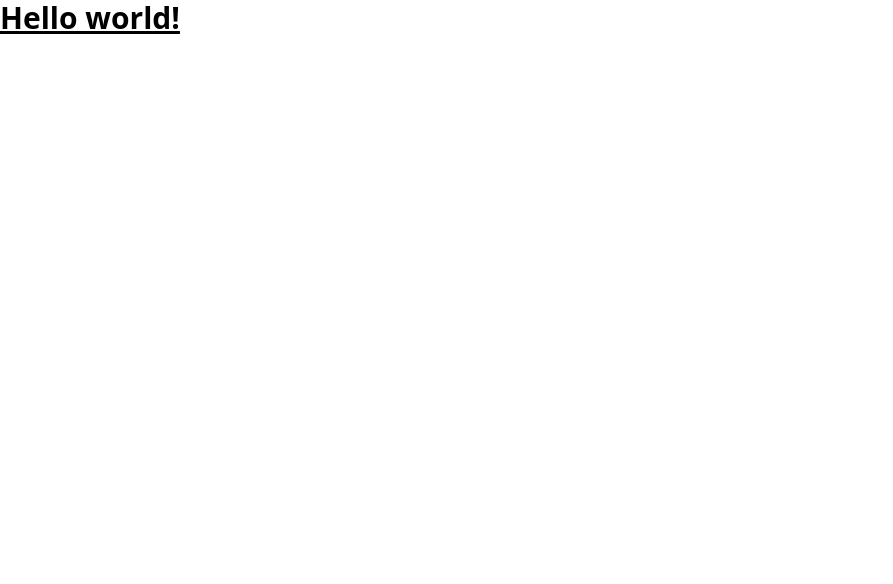
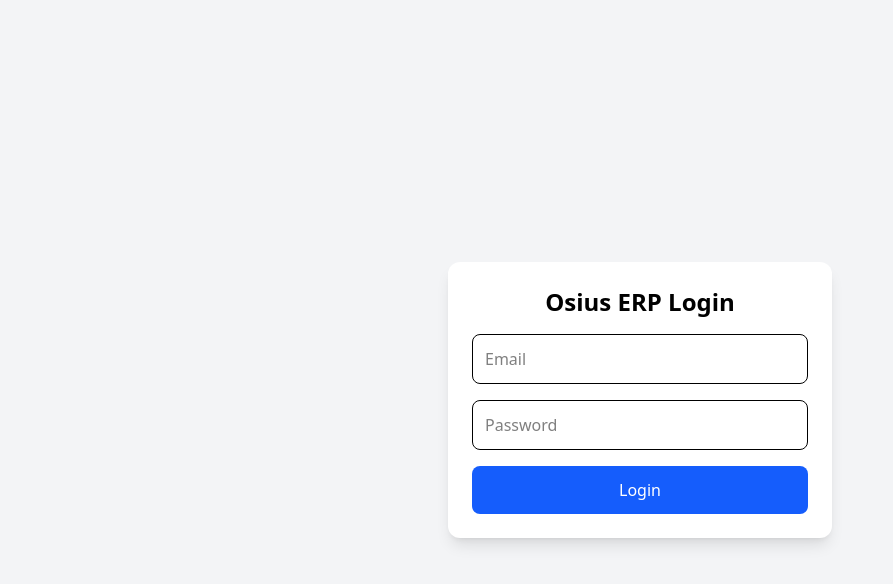
Before and after one commit to cemtanrikut/react-osius-erp, a React (Vite) app: page / in a window 1280 px wide. Shown: the top 584 px of the page, without its empty margins (0-893 px from the left). Built offline with nearby package versions, Linux system fonts and the light colour scheme.

Commit message:
added login and dashboard screens and navigation

```diff
--- a/src/App.jsx
+++ b/src/App.jsx
@@ -1,14 +1,7 @@
-import './App.css'
+import AppRouter from "./routes/AppRouter";
 
 function App() {
-
-  return (
-    <>
-      <h1 class="text-3xl font-bold underline">
-        Hello world!
-      </h1>
-    </>
-  )
+  return <AppRouter />;
 }
 
-export default App
+export default App;
--- /dev/null
+++ b/src/pages/Dashboard.jsx
@@ -0,0 +1,27 @@
+import { useNavigate } from "react-router-dom";
+
+export default function Dashboard() {
+  const navigate = useNavigate();
+
+  const handleLogout = () => {
+    navigate("/");
+  };
+
+  return (
+    <div className="flex flex-col h-screen">
+      <header className="bg-blue-600 text-white p-4 text-center text-xl">
+        Osius ERP Panel
+      </header>
+      <main className="flex-1 p-6">
+        <h1 className="text-2xl font-bold">Hoş geldin! 🎉</h1>
+        <p>ERP paneline giriş yaptın.</p>
+        <button
+          onClick={handleLogout}
+          className="mt-4 bg-red-500 text-white p-3 rounded-lg hover:bg-red-600"
+        >
+          Logout
+        </button>
+      </main>
+    </div>
+  );
+}
--- /dev/null
+++ b/src/pages/Login.jsx
@@ -0,0 +1,47 @@
+import { useState } from "react";
+import { useNavigate } from "react-router-dom";
+
+export default function Login() {
+  const navigate = useNavigate();
+  const [email, setEmail] = useState("");
+  const [password, setPassword] = useState("");
+
+  const handleSubmit = (e) => {
+    e.preventDefault();
+    if (email === "admin@osius.com" && password === "password") {
+      navigate("/dashboard");
+    } else {
+      alert("Hatalı giriş! Lütfen bilgilerinizi kontrol edin.");
+    }
+  };
+
+  return (
+    <div className="flex h-screen items-center justify-center bg-gray-100">
+      <div className="bg-white p-6 rounded-xl shadow-lg w-96">
+        <h2 className="text-2xl font-bold mb-4 text-center">Osius ERP Login</h2>
+        <form onSubmit={handleSubmit} className="flex flex-col gap-4">
+          <input
+            type="email"
+            placeholder="Email"
+            value={email}
+            onChange={(e) => setEmail(e.target.value)}
+            className="p-3 border rounded-lg focus:outline-none focus:ring-2 focus:ring-blue-500"
+          />
+          <input
+            type="password"
+            placeholder="Password"
+            value={password}
+            onChange={(e) => setPassword(e.target.value)}
+            className="p-3 border rounded-lg focus:outline-none focus:ring-2 focus:ring-blue-500"
+          />
+          <button
+            type="submit"
+            className="bg-blue-600 text-white p-3 rounded-lg hover:bg-blue-700"
+          >
+            Login
+          </button>
+        </form>
+      </div>
+    </div>
+  );
+}
--- /dev/null
+++ b/src/routes/AppRouter.jsx
@@ -0,0 +1,14 @@
+import { BrowserRouter as Router, Routes, Route } from "react-router-dom";
+import Login from "../pages/Login";
+import Dashboard from "../pages/Dashboard";
+
+export default function AppRouter() {
+  return (
+    <Router>
+      <Routes>
+        <Route path="/" element={<Login />} />
+        <Route path="/dashboard" element={<Dashboard />} />
+      </Routes>
+    </Router>
+  );
+}
```
Also changed, not shown: src/components/Sidebar.jsx (added).
